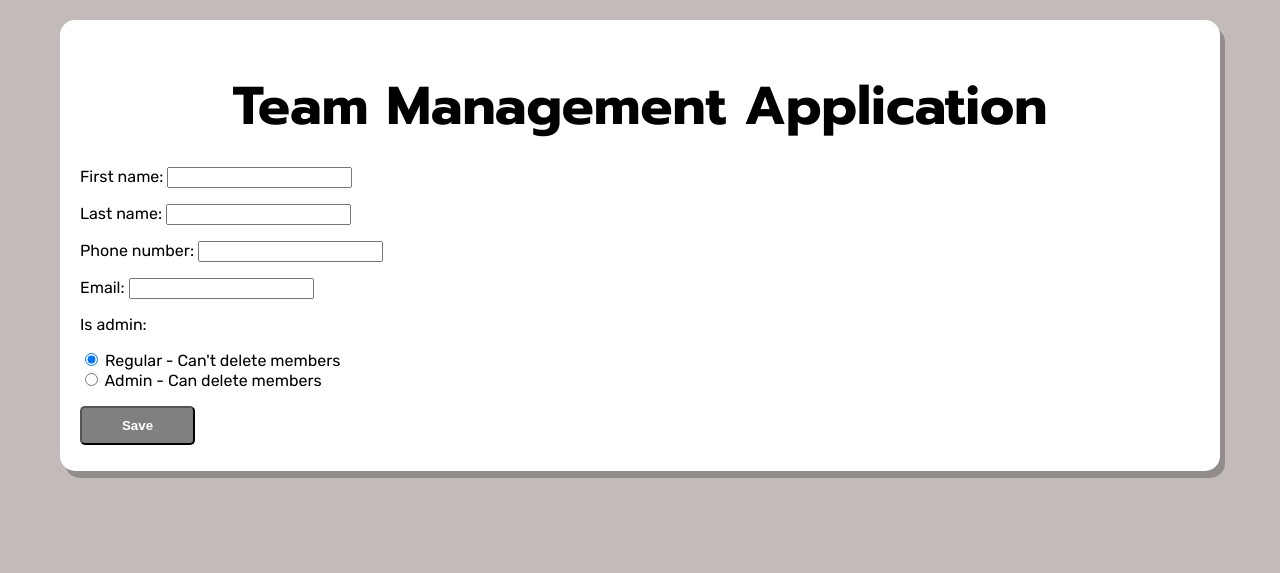
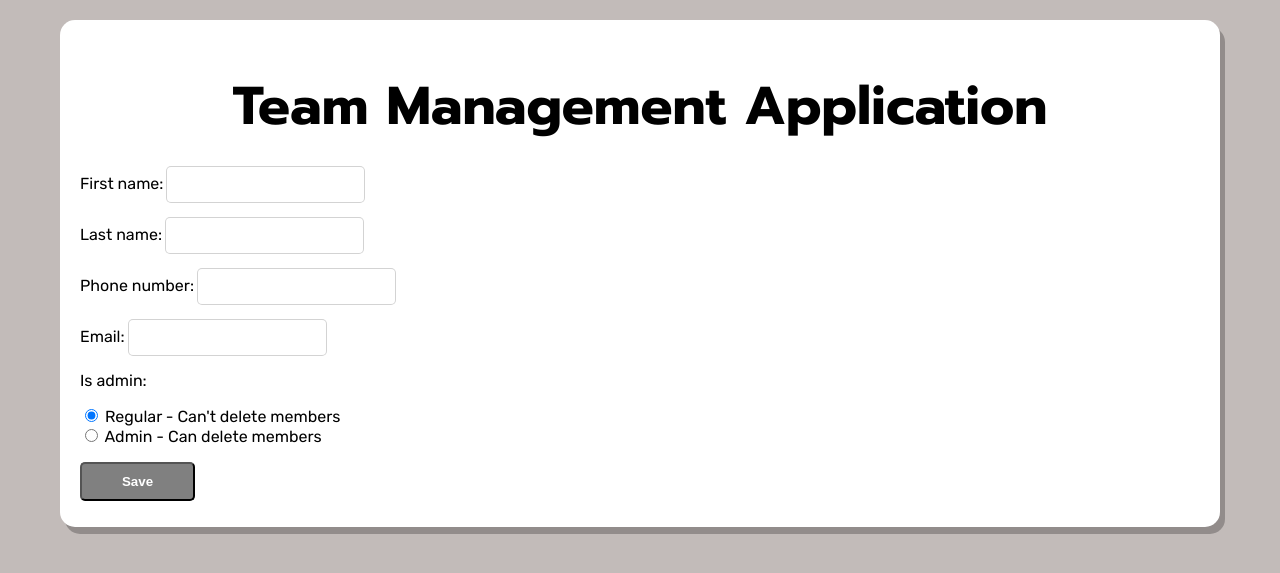
Before and after one commit to tylerlam1/team-management, a Django app: page /add/ in a window 1280 px wide. Shown: the top 573 px of the page. Run offline with Django 4.2, Linux system fonts and the light colour scheme.

Commit message:
style: Small CSS change

```diff
--- a/manager/static/style.css
+++ b/manager/static/style.css
@@ -71,3 +71,11 @@ img {
   border-radius: 100%;
   margin: 15px;
 }
+
+input[type="text"] {
+  outline: none;
+  border: none;
+  box-shadow: 0 0 0 1px lightgray;
+  border-radius: 4px;
+  padding: 10px 10px;
+}
```
